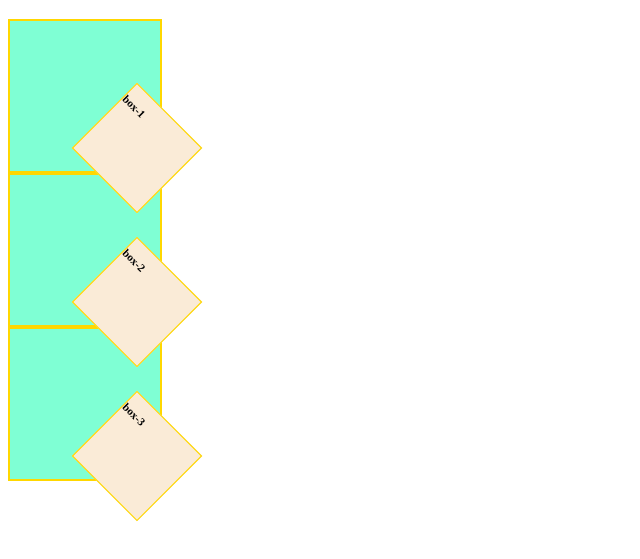
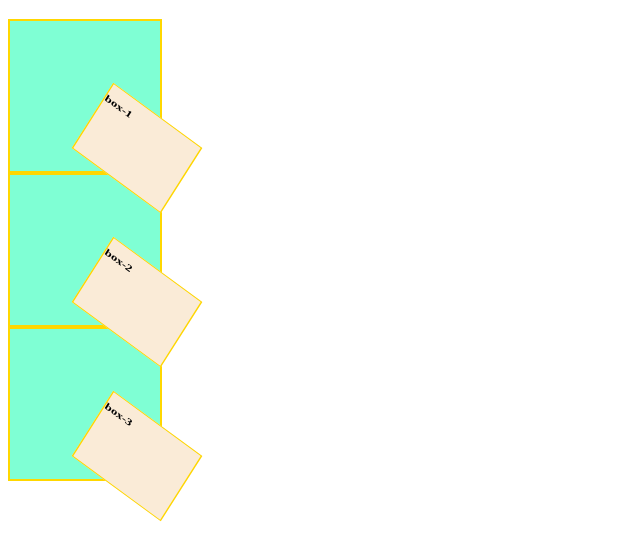
Before and after one commit to khaled39ab/CSS-W3School, a plain HTML site: page css-transform.html in a window 1280 px wide. Shown: the part 61-620 px from the top of the page, without its empty margins (0-640 px from the left). Drawn offline with Linux system fonts and the light colour scheme.

Commit message:
CSS transform

```diff
--- a/css-transform.html
+++ b/css-transform.html
@@ -19,7 +19,7 @@
 
         .inner{
             background-color: antiquewhite;
-            transform: translate(50px, 50px) scale(0.60) rotate(45deg) ;
+            transform: translate(50px, 50px) skew(20deg) scale(0.60) rotate(45deg);
         }
     </style>
 </head>
```
